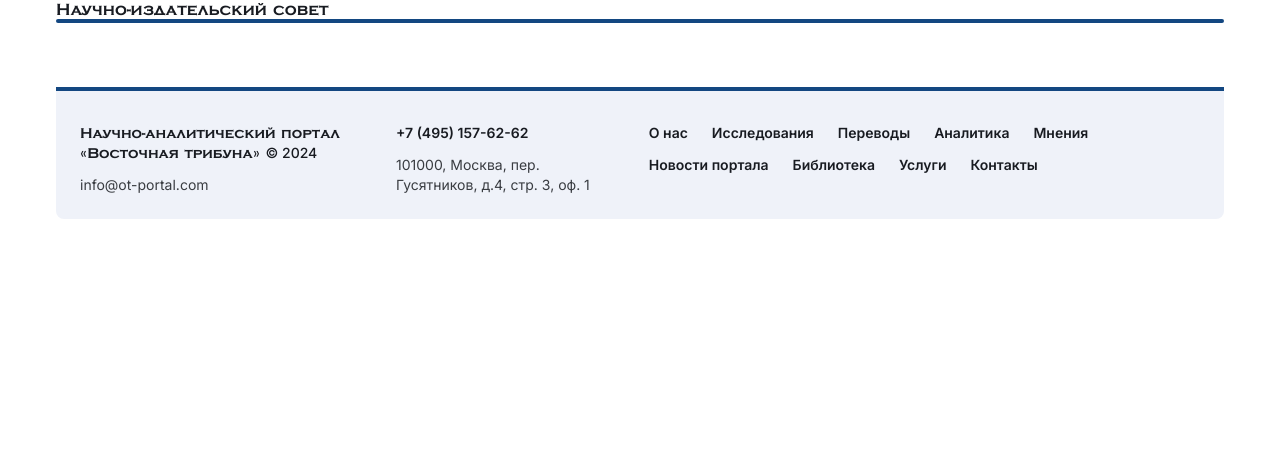
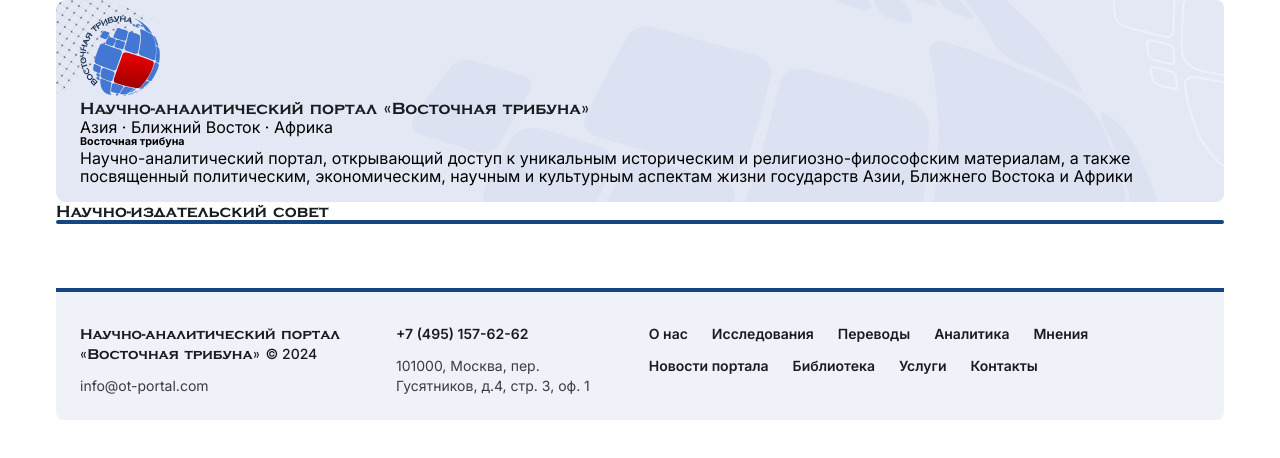
Before and after one commit to fayzullayevelmurod/EastTribune, a plain HTML site: page index.html in a window 1280 px wide. Drawn offline with nearby package versions, Linux system fonts and the light colour scheme.

Commit message:
header in progress

```diff
--- a/css/style.scss
+++ b/css/style.scss
@@ -127,6 +127,18 @@
     }
 }
 
+// header
+.header {
+    &_in {
+        padding: 16px 24px;
+        border-radius: 8px;
+        background-image: url('../images/header_bg.png');
+        background-repeat: no-repeat;
+        background-size: cover;
+    }
+}
+// header
+
 .main {
     &_title {
         font-family: $font-CopperGothCpsExp;
--- a/index.html
+++ b/index.html
@@ -26,8 +26,32 @@
     <div class="wrapper">
 
         <!-- header -->
-        <header>
-
+        <header class="header">
+            <div class="container">
+                <div class="header_in">
+                    <div class="header_left">
+                        <a href="/">
+                            <img src="./images/logo/header_logo.svg" alt="">
+                        </a>
+                        <div class="header_left_text">
+                            <h3 class="main_title">
+                                Научно-аналитический портал «Восточная трибуна»
+                            </h3>
+                            <span>
+                                Азия · Ближний Восток · Африка
+                            </span>
+                        </div>
+                    </div>
+                    <div class="header_right">
+                        <h6>
+                            Восточная трибуна
+                        </h6>
+                        <p>
+                            Научно-аналитический портал, открывающий доступ к уникальным историческим и религиозно-философским материалам, а также посвященный политическим, экономическим, научным и культурным аспектам жизни государств Азии, Ближнего Востока и Африки
+                        </p>
+                    </div>
+                </div>
+            </div>
         </header>
         <!-- header -->
 
```
Also changed, not shown: css/style.css, 1 other file.
